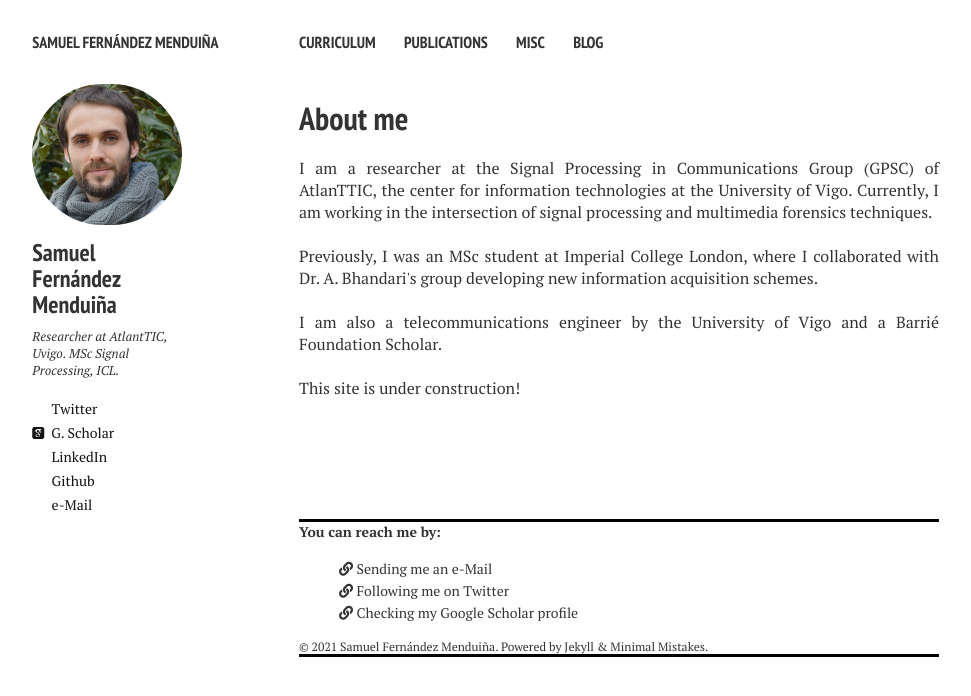
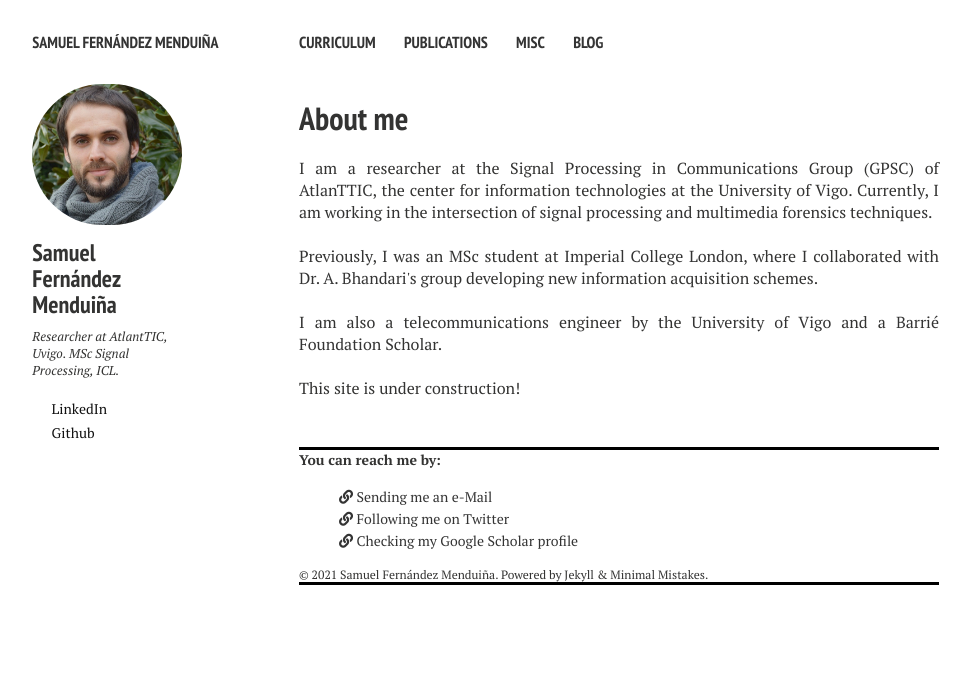
Before and after one commit to sf219/sfweb, a Jekyll site: the page built from index.md, in a window 1280 px wide. Shown: the top 696 px of the page, without its empty margins (21-992 px from the left). Built offline with Jekyll 4.4.1, drawn with Linux system fonts in a browser that asks for light colours; nearby versions of some CDN libraries; part of the change alters nothing that is shown.

Commit message:
Update _config.yml

```diff
--- a/_config.yml
+++ b/_config.yml
@@ -11,11 +11,8 @@ owner:
   name:           Samuel Fernández Menduiña
   avatar:         bio-photo.png
   bio:            Researcher at AtlantTIC, Uvigo. MSc Signal Processing, ICL.
-  email:          sfmenduina@gts.uvigo.es
   # Social networking links are used in author-bio sidebar. Update and remove as you like.
-  twitter: fm_samu7
   linkedin: sfmenduina
-  google_scholar: 2V2uFgoAAAAJ
   github: sf219
 
 google_analytics: G-Q84HM37HVH
```
